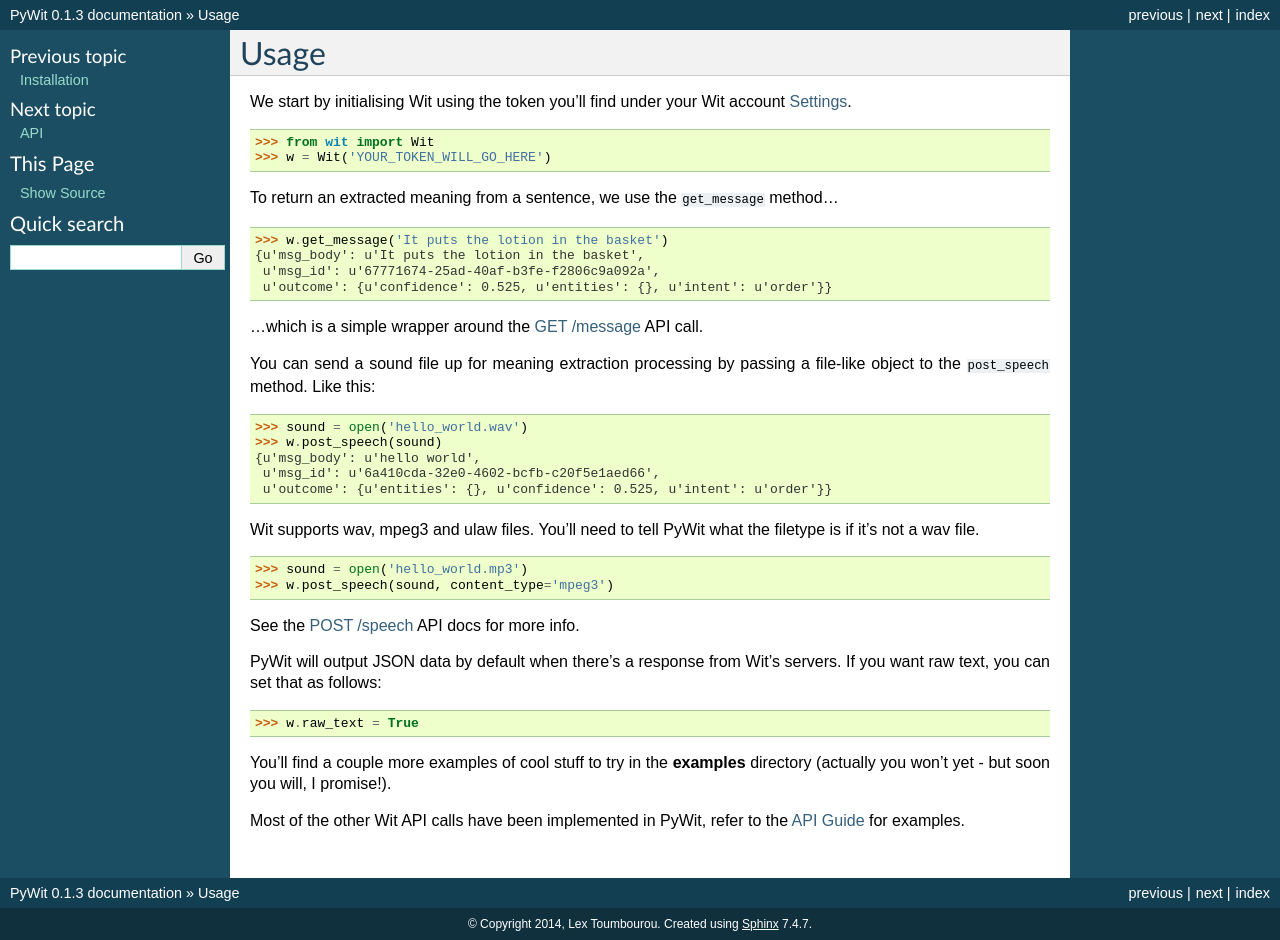
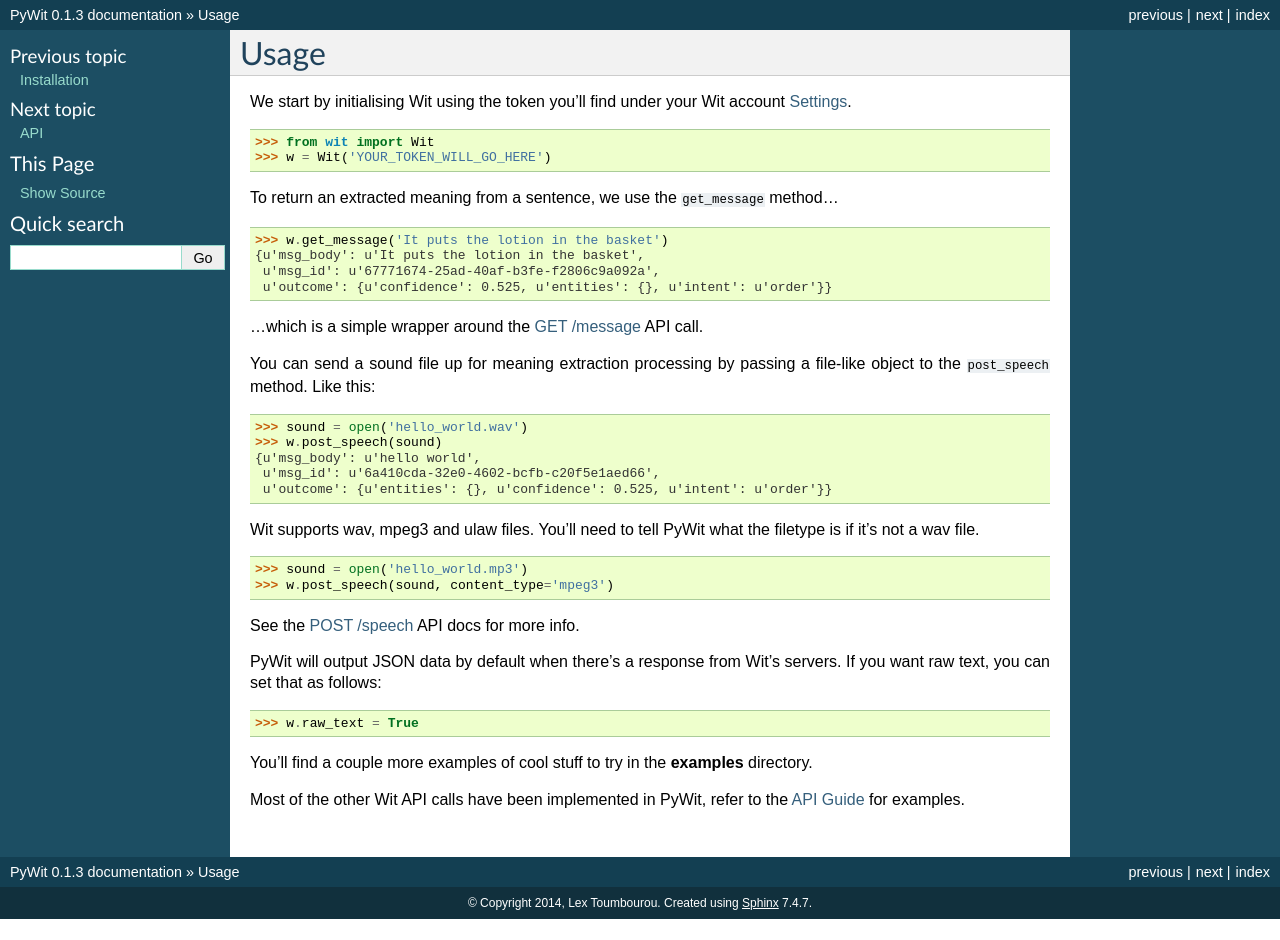
Before and after one commit to lextoumbourou/PyWit, a Sphinx documentation site: the page built from docs/usage.rst, in a window 1280 px wide. Built offline with Sphinx 7.4.7, drawn with Linux system fonts in a browser that asks for light colours; pages that are not in the unit, such as notebooks, are missing from menus; after the commit the page ends 919 px from its top, so only the background shows below that.

Commit message:
Updated docs to reflect the added examples

```diff
--- a/docs/usage.rst
+++ b/docs/usage.rst
@@ -44,6 +44,6 @@
 
     >>> w.raw_text = True
 
-You'll find a couple more examples of cool stuff to try in the **examples** directory (actually you won't yet - but soon you will, I promise!).
+You'll find a couple more examples of cool stuff to try in the **examples** directory.
 
 Most of the other Wit API calls have been implemented in PyWit, refer to the :doc:`API Guide <api>` for examples.
```
